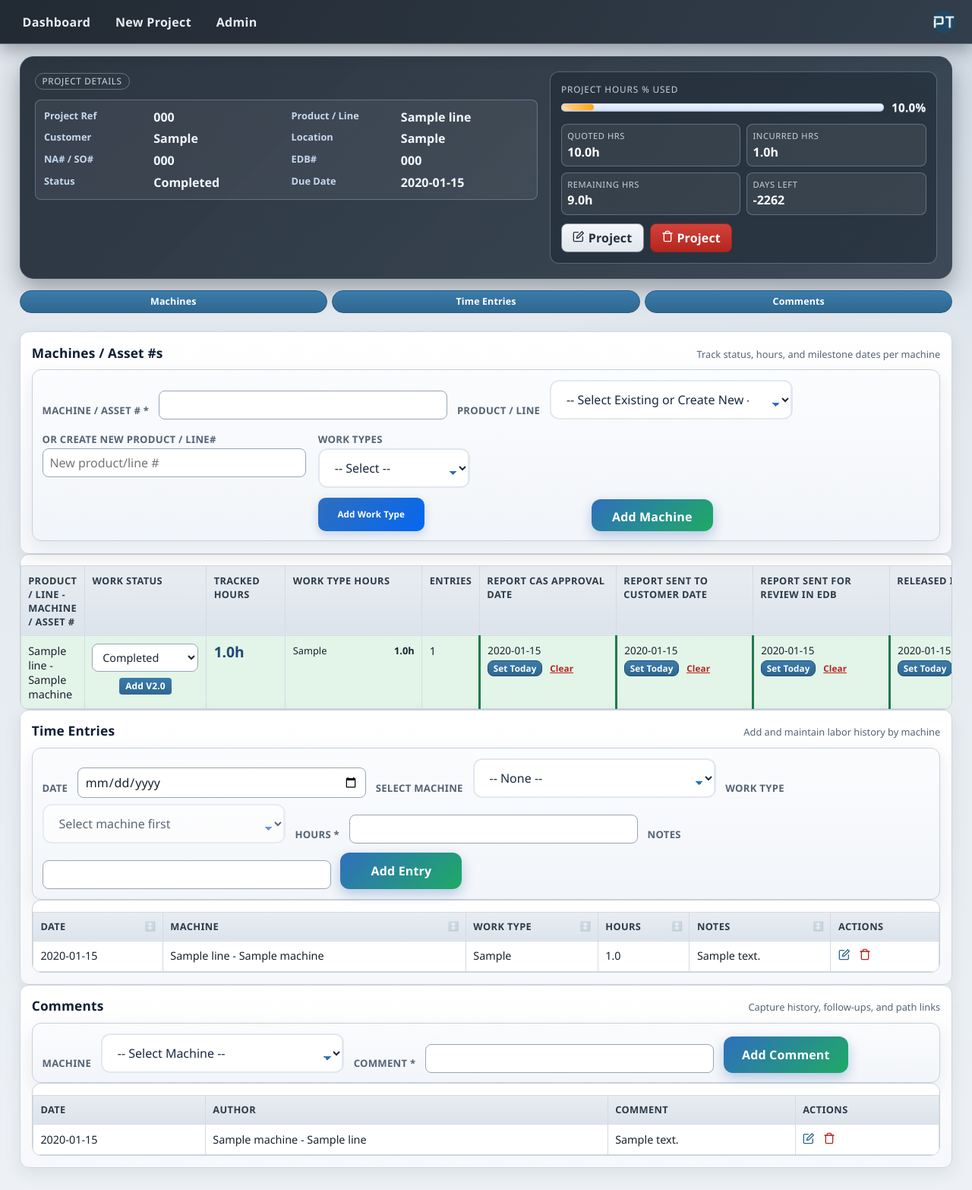
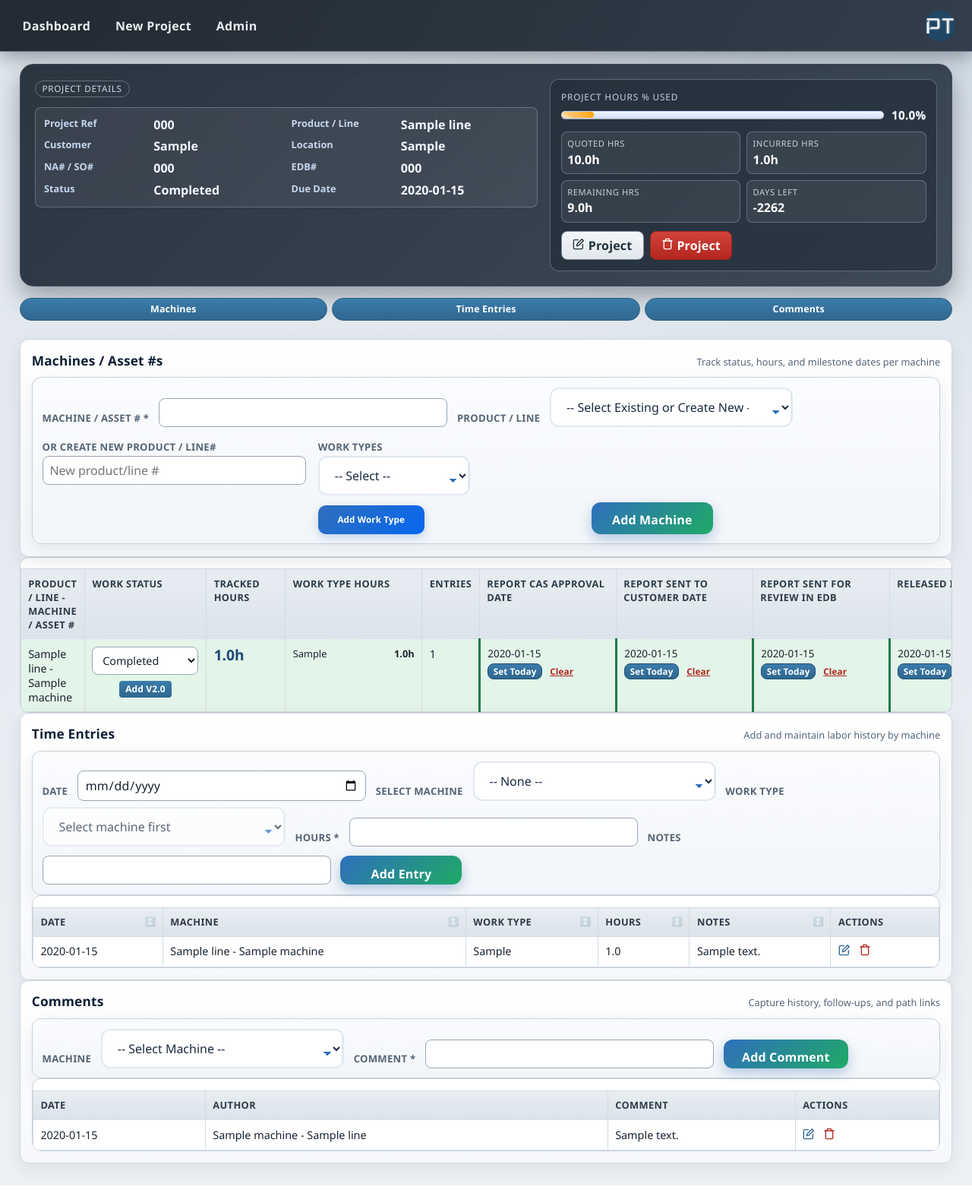
Before and after one commit to AdashAZ/Project-Tracker, a Flask app: page /projects/1 in a window 1280 px wide. Shown: the whole page at 76% size. Run offline with Flask 3, Linux system fonts and the light colour scheme; tables that the repository leaves empty hold one stand-in row (values such as "Sample post").

Commit message:
Modified some css parameters

```diff
--- a/static/css/styles.css
+++ b/static/css/styles.css
@@ -98,9 +98,9 @@ h3 {
 
 .nav-logo {
   display: block;
-  width: 30px;
-  height: 30px;
-  border-radius: 6px;
+  width: 40px;
+  height: 40px;
+  border-radius: 13px;
 }
 
 .navbar a:hover {
@@ -208,7 +208,7 @@ h3 {
   transition: all 0.2s ease;
   box-shadow: 0 6px 16px rgba(31, 92, 170, 0.3);
   min-width: 160px;
-  height: 48px;
+  height: 38px;
 }
 
 .form-inline button[type="submit"]:hover {
@@ -269,7 +269,7 @@ h3 {
   transition: all 0.2s ease;
   box-shadow: 0 4px 12px rgba(47, 111, 189, 0.25);
   min-width: 140px;
-  height: 44px;
+  height: 38px;
 }
 
 #add-work-type-btn:hover {
@@ -312,7 +312,7 @@ h3 {
 
   .form-inline button[type="submit"] {
     width: 100%;
-    height: 50px;
+    height: 38px;
   }
 
   #add-work-type-btn {
```
